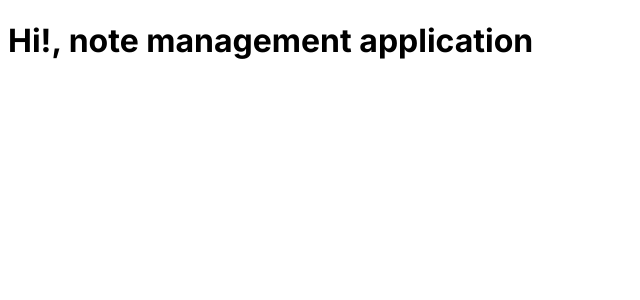
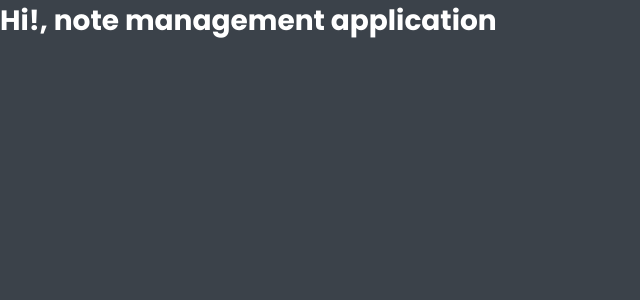
Before and after one commit to IrvingRR/notes-management-frontend, a Next.js app: page / in a window 1280 px wide. Shown: the top 300 px of the page, without its empty margins (0-640 px from the left). Built offline with nearby package versions, Linux system fonts and the light colour scheme.

Commit message:
[Feat]: Global styles and theme implemented with styled components

```diff
--- a/next.config.js
+++ b/next.config.js
@@ -1,4 +1,8 @@
 /** @type {import('next').NextConfig} */
-const nextConfig = {}
+const nextConfig = {
+    compiler: {
+        styledComponents: true
+    }
+}
 
 module.exports = nextConfig
--- a/package.json
+++ b/package.json
@@ -17,6 +17,7 @@
     "next": "13.4.9",
     "react": "18.2.0",
     "react-dom": "18.2.0",
+    "styled-components": "^6.0.3",
     "typescript": "5.1.6"
   }
 }
--- a/src/app/layout.tsx
+++ b/src/app/layout.tsx
@@ -1,7 +1,11 @@
 import type { Metadata } from 'next';
-import { Inter } from 'next/font/google';
+import { Poppins } from 'next/font/google';
+import { ProviderComponent } from '@/components/ProviderComponent';
 
-const inter = Inter({ subsets: ['latin'] })
+const font = Poppins({
+  subsets: ['latin'],
+  weight: ['400', '700']
+});
 
 export const metadata: Metadata = {
   title: 'Note Management App',
@@ -15,7 +19,11 @@ export default function RootLayout({
 }) {
   return (
     <html lang="en">
-      <body className={inter.className}>{children}</body>
+      <body className={font.className}>
+        <ProviderComponent>
+          {children}
+        </ProviderComponent>
+      </body>
     </html>
   )
 }
--- /dev/null
+++ b/src/components/ProviderComponent.tsx
@@ -0,0 +1,17 @@
+"use client";
+
+import React from 'react';
+import { GlobalStyles } from "@/styled/globalStyles"
+import { ThemeProvider } from 'styled-components';
+import { themeDark, themeLight } from "@/styled/theme";
+
+interface Props {children: React.ReactNode}
+
+export const ProviderComponent = ({ children }: Props) => {
+  return (
+    <ThemeProvider theme={themeDark}>
+        <GlobalStyles/>
+        { children }
+    </ThemeProvider>
+  )
+}
--- /dev/null
+++ b/src/styled/globalStyles.ts
@@ -0,0 +1,69 @@
+import { createGlobalStyle } from 'styled-components';
+
+export const GlobalStyles = createGlobalStyle`
+
+    /* Variables */
+
+    :root {
+        /* Colors */
+        --primary-color: rgb(240, 98, 146);
+        --primary-color-hover: rgb(230, 93, 139);
+        --secondary-color: rgb(18, 136, 255);
+        --secondary-color-hover: rgb(18, 103, 188);
+        --gray-color: rgb(204, 204, 204);
+        --white-color: rgb(255, 255, 255);
+        --gray-secondary-color: rgb(72, 79, 89);
+
+        /* Light */
+        --background-primary-color-light: rgb(255, 255, 255);
+        --background-secondary-color-light: rgb(249, 249, 249);
+        --font-color-light: rgb(37, 46, 61);
+
+        /* Dark */
+        --background-primary-color-dark: rgb(59, 66, 74);
+        --background-secondary-color-dark: rgb(53, 58, 64);
+        --font-color-dark: rgb(255, 255, 255);
+
+        /* Font */
+        --fs-s: 12px;
+        --fs-m: 14px;
+        --fs-l: 20px;
+        --fs-xl: 30px;
+        --fs-xxl: 40px;
+
+        /* Other variables */
+        --transition: 0.3s ease;
+        --initial-border: 1px solid transparent;
+        --radius: 5px;
+    }
+
+    /* Reset styles */
+    *,
+    *::before,
+    *::after {
+        margin: 0;
+        padding: 0;
+        box-sizing: border-box;
+    }
+
+    body {
+        min-height: 100vh;
+        font-size: var(--fs-m);
+        background-color: ${props => props.theme.backgroundPrimaryColor};
+        color: ${props => props.theme.fontColor}
+    }
+
+    button,
+    input,
+    textarea,
+    select {
+        border: var(--initial-border);
+        outline: none;
+        transition: var(--transition);
+        border-radius: var(--radius);
+    }
+
+    button {
+        cursor: pointer;
+    }
+`;
--- /dev/null
+++ b/src/styled/theme.ts
@@ -0,0 +1,11 @@
+export const themeLight = {
+    backgroundPrimaryColor: 'var(--background-primary-color-light)',
+    backgroundSecondaryColor: 'var(--background-primary-color-light)',
+    fontColor: 'var(--font-color-light)',
+};
+
+export const themeDark = {
+    backgroundPrimaryColor: 'var(--background-primary-color-dark)',
+    backgroundSecondaryColor: 'var(--background-primary-color-dark)',
+    fontColor: 'var(--font-color-dark)',
+};
```
Also changed, not shown: 1 other file (tests, documents, lock files or other folders).
